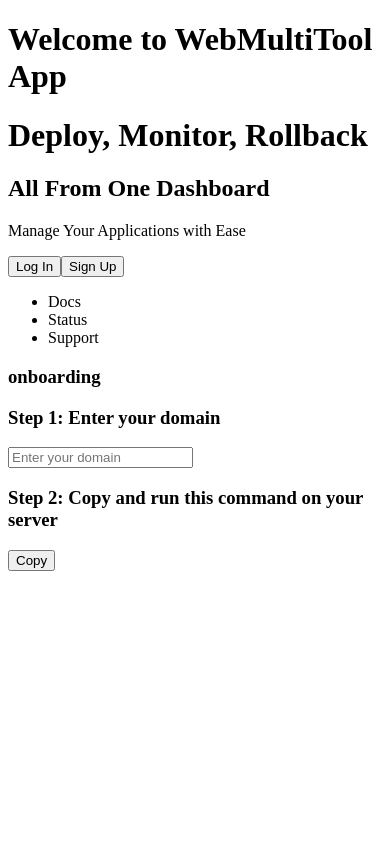
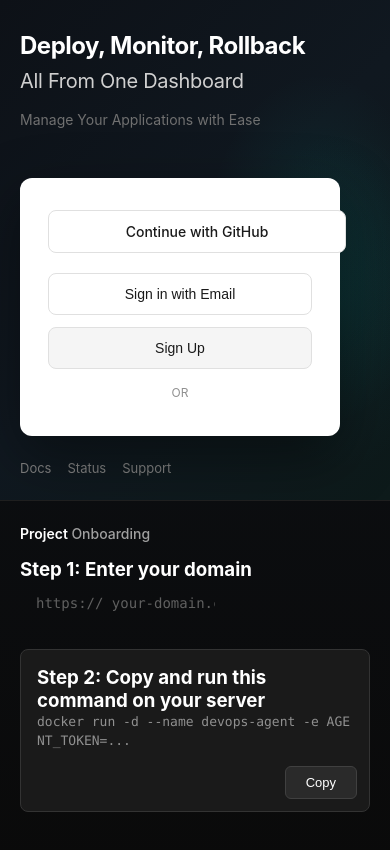
Before and after one commit to lilexc3/WebMultitool-for-Dev, a React (Vite) app in the folder webmultitool/: page / in a window 390 px wide. Shown: the top 850 px of the page. Built offline with nearby package versions, Linux system fonts and the light colour scheme.

Commit message:
Structure and css(1-st) update

```diff
--- a/webmultitool/src/App.css
+++ b/webmultitool/src/App.css
@@ -0,0 +1,59 @@
+* {
+  margin: 0;
+  padding: 0;
+  box-sizing: border-box;
+}
+
+body {
+  font-family:
+    "Inter",
+    -apple-system,
+    BlinkMacSystemFont,
+    "Segoe UI",
+    Roboto,
+    sans-serif;
+  background-color: #0a0a0a;
+  color: #ffffff;
+  min-height: 100vh;
+}
+
+.Start-New-Page {
+  min-height: 100vh;
+  background: linear-gradient(180deg, #0d1117 0%, #0a0a0a 100%);
+  padding-bottom: 60px;
+}
+
+.onboarding-title {
+  font-size: 14px;
+  font-weight: 500;
+  color: #a0a0a0;
+  text-transform: capitalize;
+  padding: 24px 40px 16px;
+  border-top: 1px solid #1f1f1f;
+  margin-top: 0;
+}
+
+.onboarding-title::before {
+  content: "Project ";
+  color: #ffffff;
+  font-weight: 600;
+}
+
+.onboarding-steps {
+  display: grid;
+  grid-template-columns: 1fr 1fr;
+  gap: 24px;
+  padding: 0 40px;
+  max-width: 1200px;
+}
+
+@media (max-width: 900px) {
+  .onboarding-steps {
+    grid-template-columns: 1fr;
+    padding: 0 20px;
+  }
+
+  .onboarding-title {
+    padding: 24px 20px 16px;
+  }
+}
--- a/webmultitool/src/App.jsx
+++ b/webmultitool/src/App.jsx
@@ -1,8 +1,8 @@
 import { useState } from "react";
-import "./App.css";
-import StartBanner from "./components/start-banner";
-import Step1 from "./components/step1";
-import Step2 from "./components/step2";
+import "./app.css";
+import StartBanner from "./components/app/start-banner";
+import Step1 from "./components/app/step1";
+import Step2 from "./components/app/step2";
 
 function App() {
   return (
@@ -10,8 +10,10 @@ function App() {
       <div className="Start-New-Page">
         <StartBanner />
         <h3 className="onboarding-title">onboarding</h3>
-        <Step1 />
-        <Step2 />
+        <div className="onboarding-steps">
+          <Step1 />
+          <Step2 />
+        </div>
       </div>
     </>
   );
--- /dev/null
+++ b/webmultitool/src/components/app/log-in-banner.css
@@ -0,0 +1,103 @@
+.log-in-banner {
+  position: absolute;
+  top: 50%;
+  right: 60px;
+  transform: translateY(-50%);
+  background-color: #ffffff;
+  border-radius: 12px;
+  padding: 32px 28px;
+  width: 280px;
+  display: flex;
+  flex-direction: column;
+  gap: 12px;
+  box-shadow: 0 20px 60px rgba(0, 0, 0, 0.4);
+  z-index: 10;
+}
+
+.log-in-banner::before {
+  content: "Continue with GitHub";
+  display: flex;
+  align-items: center;
+  justify-content: center;
+  gap: 10px;
+  width: 100%;
+  padding: 12px 16px;
+  background-color: #ffffff;
+  border: 1px solid #e0e0e0;
+  border-radius: 8px;
+  font-size: 14px;
+  font-weight: 500;
+  color: #1a1a1a;
+  cursor: pointer;
+  transition: all 0.2s ease;
+  margin-bottom: 8px;
+}
+
+.log-in-banner::after {
+  content: "OR";
+  display: block;
+  text-align: center;
+  font-size: 12px;
+  color: #909090;
+  margin: 4px 0;
+}
+
+.log-in-button {
+  width: 100%;
+  padding: 12px 16px;
+  background-color: #ffffff;
+  border: 1px solid #e0e0e0;
+  border-radius: 8px;
+  font-size: 14px;
+  font-weight: 500;
+  color: #1a1a1a;
+  cursor: pointer;
+  transition: all 0.2s ease;
+}
+
+.log-in-button::before {
+  content: "Sign in with Email";
+}
+
+.log-in-button {
+  font-size: 0;
+}
+
+.log-in-button::before {
+  font-size: 14px;
+}
+
+.log-in-button:hover {
+  background-color: #f5f5f5;
+  border-color: #d0d0d0;
+}
+
+.sign-up-button {
+  width: 100%;
+  padding: 12px 16px;
+  background-color: #f5f5f5;
+  border: 1px solid #e0e0e0;
+  border-radius: 8px;
+  font-size: 14px;
+  font-weight: 500;
+  color: #1a1a1a;
+  cursor: pointer;
+  transition: all 0.2s ease;
+}
+
+.sign-up-button:hover {
+  background-color: #ebebeb;
+  border-color: #d0d0d0;
+}
+
+@media (max-width: 900px) {
+  .log-in-banner {
+    position: relative;
+    top: auto;
+    right: auto;
+    transform: none;
+    margin-top: 24px;
+    width: 100%;
+    max-width: 320px;
+  }
+}
--- a/webmultitool/src/components/log-in-banner.jsx
+++ b/webmultitool/src/components/app/log-in-banner.jsx
@@ -1,4 +1,5 @@
 import React from "react";
+import "./log-in-banner.css";
 
 const LogInBanner = () => {
   return (
--- /dev/null
+++ b/webmultitool/src/components/app/start-banner.css
@@ -0,0 +1,100 @@
+.Start-Banner {
+  position: relative;
+  min-height: 320px;
+  padding: 48px 40px 32px;
+  background: linear-gradient(135deg, #0d1117 0%, #101820 50%, #0d1a1a 100%);
+  overflow: hidden;
+  display: flex;
+  flex-direction: column;
+  justify-content: center;
+}
+
+/* Background 3D cubes decoration */
+.Start-Banner::before {
+  content: "";
+  position: absolute;
+  top: 0;
+  right: 0;
+  width: 60%;
+  height: 100%;
+  background:
+    radial-gradient(
+      ellipse at 70% 50%,
+      rgba(0, 200, 180, 0.1) 0%,
+      transparent 50%
+    ),
+    radial-gradient(
+      ellipse at 80% 60%,
+      rgba(0, 150, 150, 0.08) 0%,
+      transparent 40%
+    );
+  pointer-events: none;
+}
+
+.welcome-text {
+  display: none;
+}
+
+.Start-Banner h1.welcome-text:nth-of-type(2) {
+  display: block;
+  font-size: 32px;
+  font-weight: 700;
+  color: #ffffff;
+  margin-bottom: 8px;
+  letter-spacing: -0.5px;
+  line-height: 1.2;
+}
+
+.slogan-text {
+  font-size: 28px;
+  font-weight: 400;
+  color: #d0d0d0;
+  margin-bottom: 16px;
+  letter-spacing: -0.3px;
+}
+
+.about-text {
+  font-size: 14px;
+  color: #707070;
+  margin-bottom: 24px;
+  max-width: 320px;
+  line-height: 1.5;
+}
+
+.Start-Banner ul {
+  display: flex;
+  gap: 24px;
+  list-style: none;
+  margin-top: auto;
+  padding-top: 24px;
+}
+
+.Start-Banner ul li {
+  font-size: 13px;
+  color: #808080;
+  cursor: pointer;
+  transition: color 0.2s ease;
+}
+
+.Start-Banner ul li:hover {
+  color: #ffffff;
+}
+
+@media (max-width: 768px) {
+  .Start-Banner {
+    padding: 32px 20px 24px;
+    min-height: 280px;
+  }
+
+  .Start-Banner h1.welcome-text:nth-of-type(2) {
+    font-size: 24px;
+  }
+
+  .slogan-text {
+    font-size: 20px;
+  }
+
+  .Start-Banner ul {
+    gap: 16px;
+  }
+}
--- a/webmultitool/src/components/start-banner.jsx
+++ b/webmultitool/src/components/app/start-banner.jsx
@@ -1,5 +1,6 @@
 import React from "react";
 import LogInBanner from "./log-in-banner";
+import "./start-banner.css";
 
 const StartBanner = () => {
   return (
--- /dev/null
+++ b/webmultitool/src/components/app/step1.css
@@ -0,0 +1,61 @@
+/* Step1.css - Domain input step styles */
+
+.step1-container {
+  background-color: #111111;
+  border: 1px solid #2a2a2a;
+  border-radius: 12px;
+  padding: 24px;
+}
+
+.step1-title {
+  font-size: 15px;
+  font-weight: 400;
+  color: #ffffff;
+  margin-bottom: 20px;
+}
+
+.step1-title span {
+  font-weight: 600;
+}
+
+.step1-title::before {
+  content: "Step 1: ";
+  font-weight: 600;
+  color: #ffffff;
+}
+
+.domain-input-wrapper {
+  position: relative;
+  display: flex;
+  align-items: stretch;
+  background-color: #0a0a0a;
+  border: 1px solid #2a2a2a;
+  border-radius: 8px;
+  overflow: hidden;
+}
+
+.input:before {
+  content: "";
+  width: 4px;
+  background-color: #f59e0b;
+  flex-shrink: 0;
+}
+
+.input {
+  flex: 1;
+  padding: 14px 16px;
+  background-color: transparent;
+  border: none;
+  font-size: 14px;
+  font-family: "SF Mono", "Monaco", "Inconsolata", "Fira Code", monospace;
+  color: #808080;
+  outline: none;
+}
+
+.input::placeholder {
+  color: #606060;
+}
+
+.input:focus {
+  color: #ffffff;
+}
--- a/webmultitool/src/components/step1.jsx
+++ b/webmultitool/src/components/app/step1.jsx
@@ -1,10 +1,15 @@
 import React from "react";
+import "./step1.css";
 
 const Step1 = () => {
   return (
     <div>
       <h3>Step 1: Enter your domain</h3>
-      <input type="text" placeholder="Enter your domain" />
+      <input
+        className="input"
+        type="text"
+        placeholder="https:// your-domain.com"
+      />
     </div>
   );
 };
--- /dev/null
+++ b/webmultitool/src/components/app/step2.css
@@ -0,0 +1,129 @@
+/* Step2.css - Copy command step styles */
+
+.step2-container {
+  background-color: #111111;
+  border: 1px solid #2a2a2a;
+  border-radius: 12px;
+  padding: 24px;
+  display: flex;
+  flex-direction: column;
+  gap: 16px;
+}
+
+.step2-title {
+  font-size: 15px;
+  font-weight: 400;
+  color: #ffffff;
+  margin: 0;
+}
+
+.step2-title::before {
+  content: "Step 2: ";
+  font-weight: 600;
+  color: #ffffff;
+}
+
+/* Code block with copy button */
+.copy-field {
+  position: relative;
+  display: flex;
+  align-items: center;
+  background-color: #1a1a1a;
+  border: 1px solid #333333;
+  border-radius: 8px;
+  padding: 16px 20px;
+  padding-right: 100px;
+}
+
+.copy-field__text {
+  font-family: "SF Mono", "Monaco", "Inconsolata", "Fira Code", monospace;
+  font-size: 13px;
+  color: #909090;
+  line-height: 1.5;
+  white-space: nowrap;
+  overflow: hidden;
+  text-overflow: ellipsis;
+}
+
+.copy-field button,
+.copy-btn {
+  position: absolute;
+  right: 12px;
+  top: 50%;
+  transform: translateY(-50%);
+  padding: 8px 20px;
+  background-color: #2a2a2a;
+  border: 1px solid #404040;
+  border-radius: 6px;
+  font-size: 13px;
+  font-weight: 500;
+  color: #ffffff;
+  cursor: pointer;
+  transition: all 0.15s ease;
+}
+
+.copy-field button:hover,
+.copy-btn:hover {
+  background-color: #3a3a3a;
+  border-color: #505050;
+}
+
+.copy-field button:active,
+.copy-btn:active {
+  transform: translateY(-50%) scale(0.97);
+}
+
+/* Check Connection Button */
+.check-connection-btn {
+  width: 100%;
+  padding: 14px 24px;
+  background-color: #1c2a35;
+  border: 1px solid #2a4a5a;
+  border-radius: 8px;
+  font-size: 14px;
+  font-weight: 500;
+  color: #ffffff;
+  cursor: pointer;
+  transition: all 0.2s ease;
+  display: flex;
+  align-items: center;
+  justify-content: center;
+  gap: 10px;
+}
+
+.check-connection-btn::after {
+  content: "";
+  width: 8px;
+  height: 8px;
+  background-color: #10b981;
+  border-radius: 50%;
+  box-shadow: 0 0 8px rgba(16, 185, 129, 0.5);
+}
+
+.check-connection-btn:hover {
+  background-color: #243640;
+  border-color: #3a5a6a;
+}
+
+@media (max-width: 600px) {
+  .copy-field {
+    flex-direction: column;
+    padding: 16px;
+    padding-bottom: 60px;
+    align-items: flex-start;
+  }
+
+  .copy-field__text {
+    white-space: pre-wrap;
+    word-break: break-all;
+  }
+
+  .copy-field button,
+  .copy-btn {
+    position: absolute;
+    right: 12px;
+    bottom: 12px;
+    top: auto;
+    transform: none;
+  }
+}
--- a/webmultitool/src/components/step2.jsx
+++ b/webmultitool/src/components/app/step2.jsx
@@ -1,5 +1,6 @@
 import React from "react";
 import { useState } from "react";
+import "./step2.css";
 
 export default function CopyField({ value }) {
   const [copied, setCopied] = useState(false);
@@ -10,6 +11,11 @@ export default function CopyField({ value }) {
     setTimeout(() => setCopied(false), 2000);
   };
 
+  value =
+    "docker run -d \
+--name devops-agent \
+-e AGENT_TOKEN=...";
+
   return (
     <div className="copy-field">
       <h3>Step 2: Copy and run this command on your server</h3>
```
